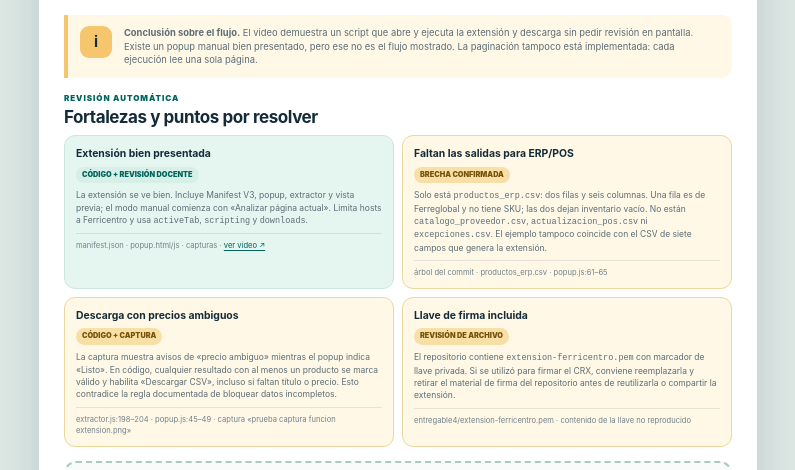
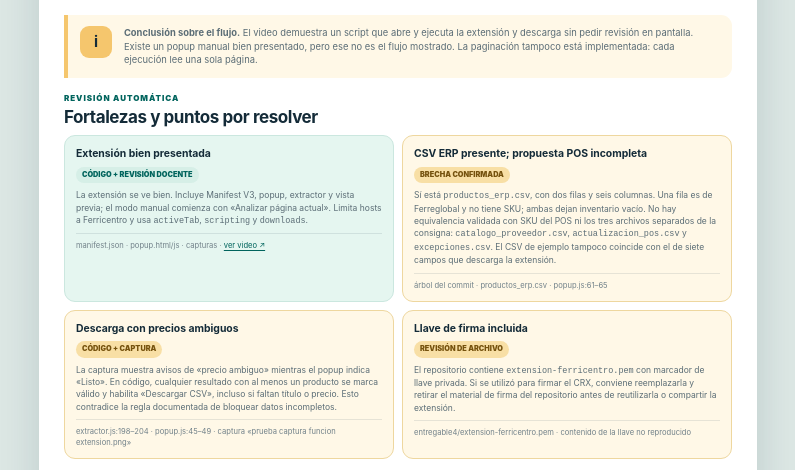
Before and after one commit to santi-pandora2/agente-ia-python, a browser extension: page entregable4/retroalimentacion/scorecard-santiago-rojas.html in a window 1280 px wide. Shown: the part 254-724 px from the top of the page, without its empty margins (242-1037 px from the left). Drawn offline with Linux system fonts and the light colour scheme.

Commit message:
Aclara archivo ERP y salida POS requerida · Santiago Rojas

```diff
--- a/entregable4/retroalimentacion/scorecard-santiago-rojas.html
+++ b/entregable4/retroalimentacion/scorecard-santiago-rojas.html
@@ -35,7 +35,7 @@
 
       <section class="section"><div class="label">Revisión automática</div><h2>Fortalezas y puntos por resolver</h2><div class="grid">
         <article class="card good"><h3>Extensión bien presentada</h3><span class="status">Código + revisión docente</span><p>La extensión se ve bien. Incluye Manifest V3, popup, extractor y vista previa; el modo manual comienza con «Analizar página actual». Limita hosts a Ferricentro y usa <code>activeTab</code>, <code>scripting</code> y <code>downloads</code>.</p><div class="evidence">manifest.json · popup.html/js · capturas · <a href="https://www.loom.com/share/bcac849df74443cf8d6d4dac504ca651">ver video ↗</a></div></article>
-        <article class="card warn"><h3>Faltan las salidas para ERP/POS</h3><span class="status">Brecha confirmada</span><p>Solo está <code>productos_erp.csv</code>: dos filas y seis columnas. Una fila es de Ferreglobal y no tiene SKU; las dos dejan inventario vacío. No están <code>catalogo_proveedor.csv</code>, <code>actualizacion_pos.csv</code> ni <code>excepciones.csv</code>. El ejemplo tampoco coincide con el CSV de siete campos que genera la extensión.</p><div class="evidence">árbol del commit · productos_erp.csv · popup.js:61–65</div></article>
+        <article class="card warn"><h3>CSV ERP presente; propuesta POS incompleta</h3><span class="status">Brecha confirmada</span><p>Sí está <code>productos_erp.csv</code>, con dos filas y seis columnas. Una fila es de Ferreglobal y no tiene SKU; ambas dejan inventario vacío. No hay equivalencia validada con SKU del POS ni los tres archivos separados de la consigna: <code>catalogo_proveedor.csv</code>, <code>actualizacion_pos.csv</code> y <code>excepciones.csv</code>. El CSV de ejemplo tampoco coincide con el de siete campos que descarga la extensión.</p><div class="evidence">árbol del commit · productos_erp.csv · popup.js:61–65</div></article>
         <article class="card warn"><h3>Descarga con precios ambiguos</h3><span class="status">Código + captura</span><p>La captura muestra avisos de «precio ambiguo» mientras el popup indica «Listo». En código, cualquier resultado con al menos un producto se marca válido y habilita «Descargar CSV», incluso si faltan título o precio. Esto contradice la regla documentada de bloquear datos incompletos.</p><div class="evidence">extractor.js:198–204 · popup.js:45–49 · captura «prueba captura funcion extension.png»</div></article>
         <article class="card warn"><h3>Llave de firma incluida</h3><span class="status">Revisión de archivo</span><p>El repositorio contiene <code>extension-ferricentro.pem</code> con marcador de llave privada. Si se utilizó para firmar el CRX, conviene reemplazarla y retirar el material de firma del repositorio antes de reutilizarla o compartir la extensión.</p><div class="evidence">entregable4/extension-ferricentro.pem · contenido de la llave no reproducido</div></article>
       </div></section>
```
Also changed, not shown: 1 other file.
